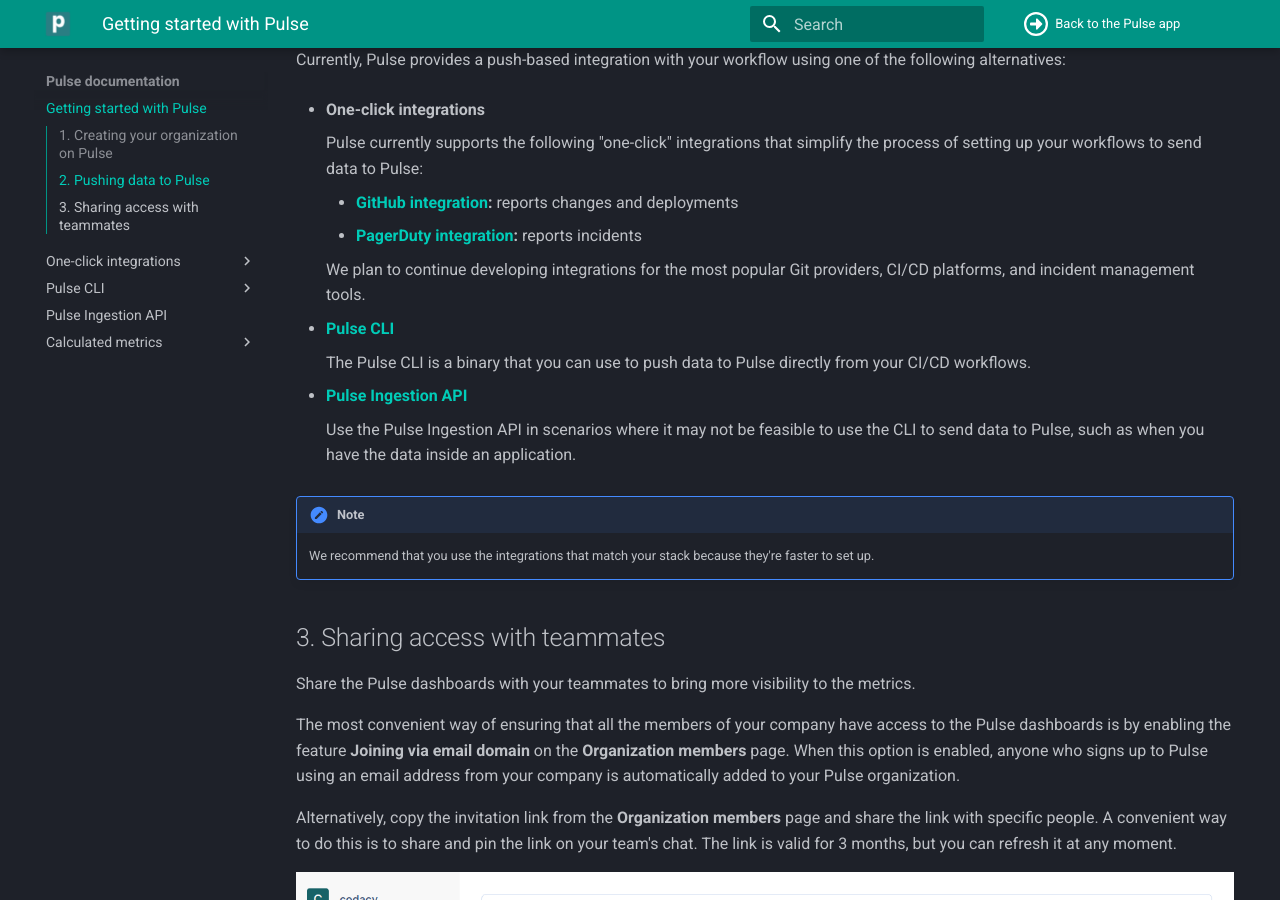
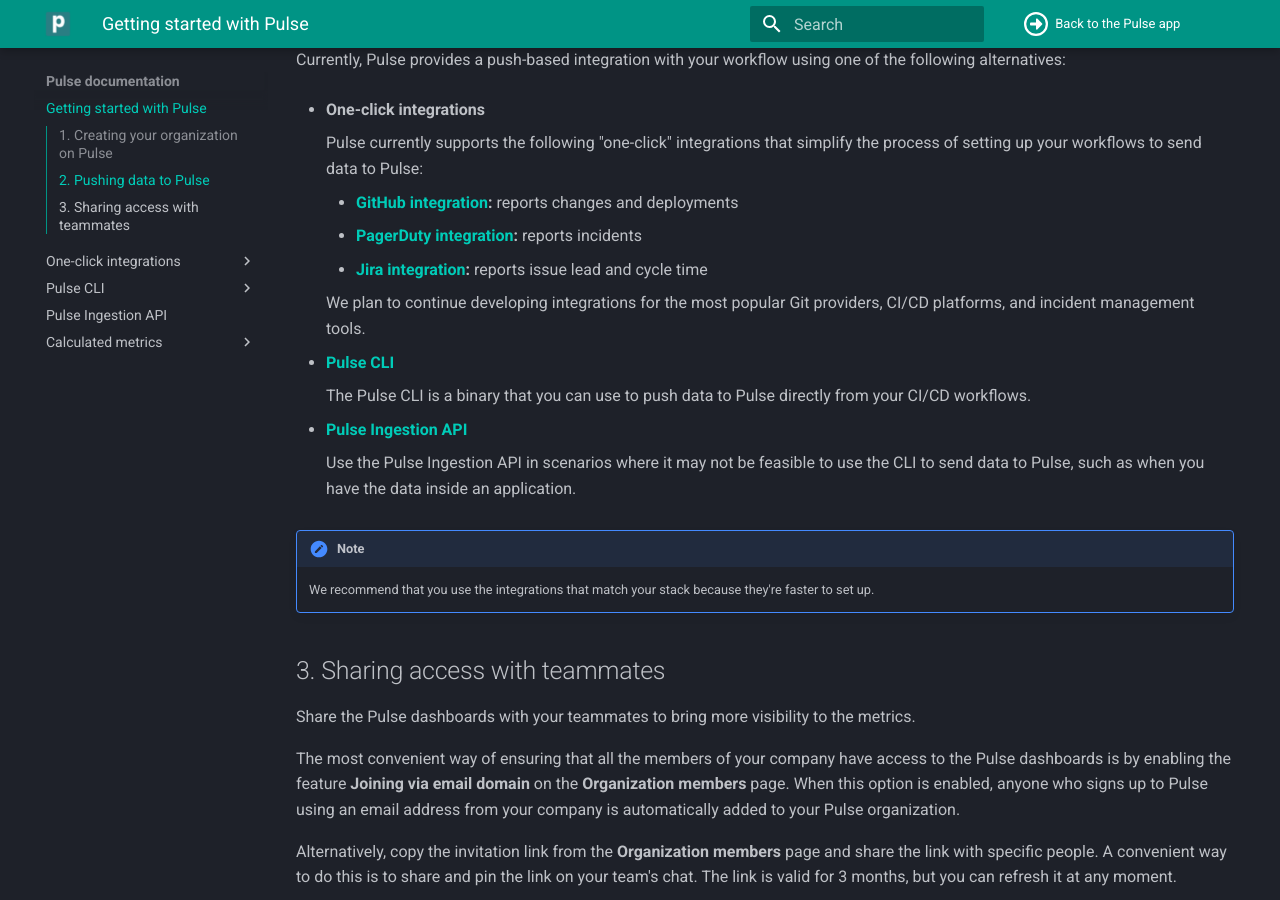
Before and after one commit to codacy/pulse-user-docs, an MkDocs documentation site: the page built from docs/index.md, in a window 1280 px wide and 900 px high, scrolled down 1278 px. Built offline with MkDocs 1.6.1 and Material for MkDocs 9.7.7, drawn with Linux system fonts in a browser that asks for light colours.

Commit message:
feature: Add Jira integration to index page

```diff
--- a/docs/index.md
+++ b/docs/index.md
@@ -38,6 +38,7 @@
 
     -   **[GitHub integration](one-click-integrations/github-integration.md):** reports changes and deployments
     -   **[PagerDuty integration](one-click-integrations/pagerduty-integration.md):** reports incidents
+    -   **[Jira integration](one-click-integrations/jira-integration.md):** reports issue lead and cycle time
 
     We plan to continue developing integrations for the most popular Git providers, CI/CD platforms, and incident management tools.
 
```
